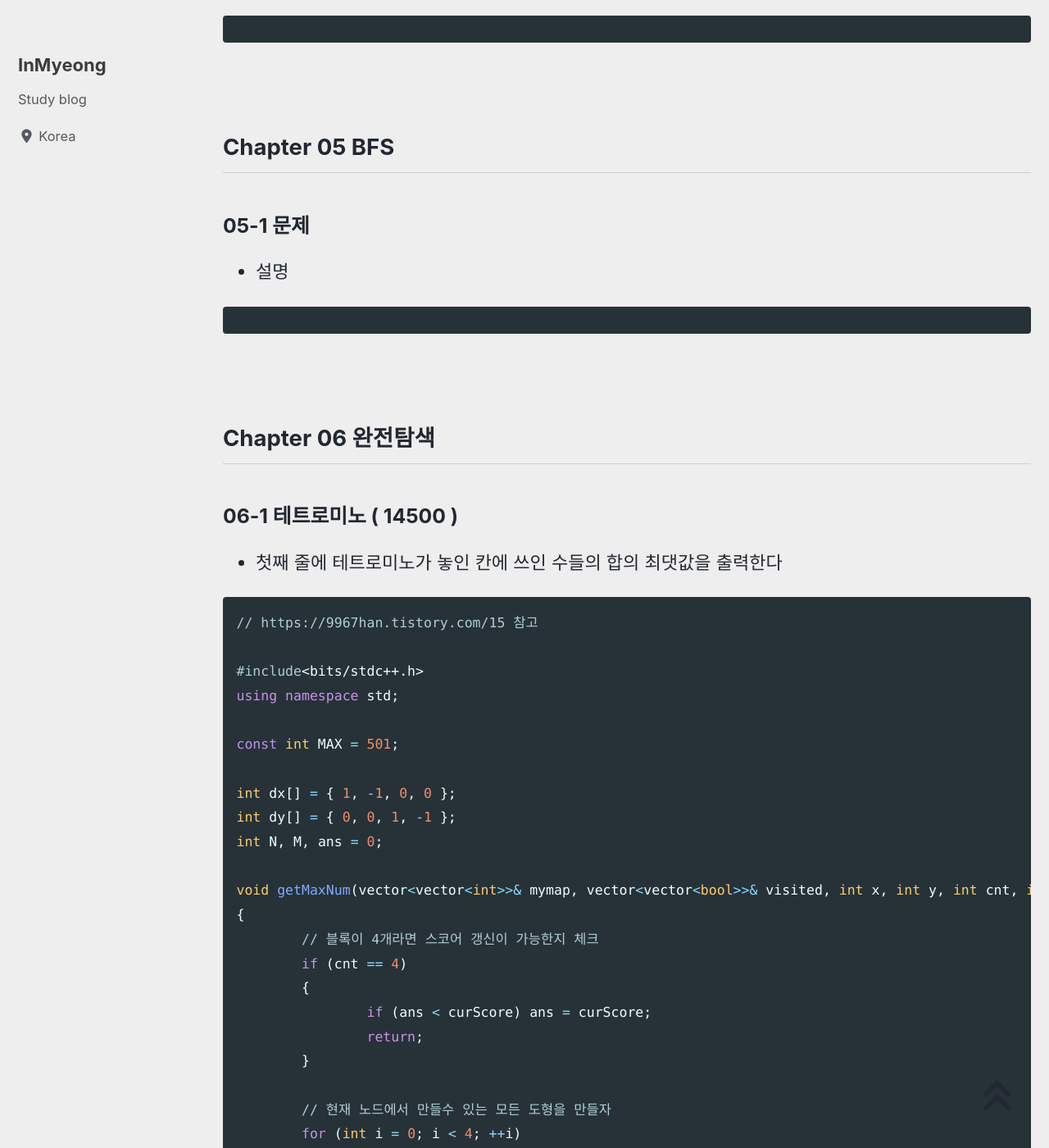
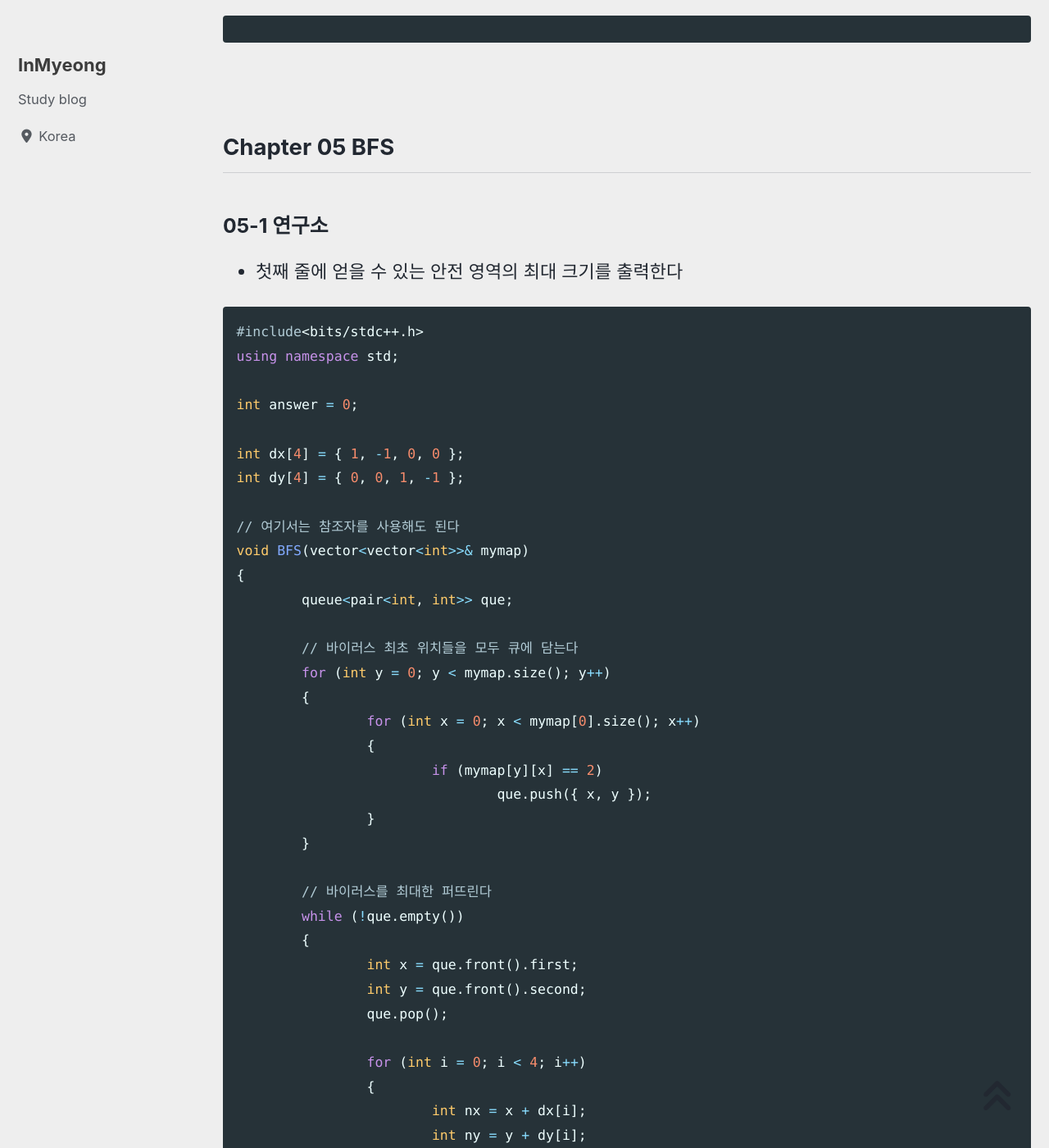
Before and after one commit to devMyeong/devMyeong.github.io, a Jekyll site: the page built from _posts/codingTest/2023-05-01-삼성기출.md, in a window 1280 px wide and 1400 px high, scrolled down 7382 px. Shown: the whole window at 82% size. Built offline with Jekyll 4.4.1, drawn with Linux system fonts in a browser that asks for light colours; cached includes are drawn as plain includes; nearby versions of some CDN libraries; some web fonts are replaced; comment, search, counter and statistics services are not loaded; some of the changed text lies outside the part shown.

Commit message:
Docs : 코드 추가

````diff
--- a/_posts/codingTest/2023-05-01-삼성기출.md
+++ b/_posts/codingTest/2023-05-01-삼성기출.md
@@ -230,10 +230,119 @@ int main()
 
 ## Chapter 05 BFS
 
-### 05-1 문제
-- 설명
+### 05-1 연구소
+- 첫째 줄에 얻을 수 있는 안전 영역의 최대 크기를 출력한다
 
 ```cpp
+#include<bits/stdc++.h>
+using namespace std;
+
+int answer = 0;
+
+int dx[4] = { 1, -1, 0, 0 };
+int dy[4] = { 0, 0, 1, -1 };
+
+// 여기서는 참조자를 사용해도 된다
+void BFS(vector<vector<int>>& mymap)
+{
+	queue<pair<int, int>> que;
+
+	// 바이러스 최초 위치들을 모두 큐에 담는다
+	for (int y = 0; y < mymap.size(); y++)
+	{
+		for (int x = 0; x < mymap[0].size(); x++)
+		{
+			if (mymap[y][x] == 2)
+				que.push({ x, y });
+		}
+	}
+
+	// 바이러스를 최대한 퍼뜨린다
+	while (!que.empty())
+	{
+		int x = que.front().first;
+		int y = que.front().second;
+		que.pop();
+
+		for (int i = 0; i < 4; i++)
+		{
+			int nx = x + dx[i];
+			int ny = y + dy[i];
+
+			if (nx < 0 || ny < 0 || mymap[0].size() <= nx || mymap.size() <= ny || mymap[ny][nx] != 0)
+				continue;
+
+			que.push({ nx, ny });
+			mymap[ny][nx] = 2;
+		}
+	}
+
+	// 바이러스가 모두 퍼진 상태에서 안전 영역 크기를 계산한다
+	int cnt = 0;
+	for (int y = 0; y < mymap.size(); y++)
+	{
+		for (int x = 0; x < mymap[0].size(); x++)
+		{
+			if (mymap[y][x] == 0)
+				cnt++;
+		}
+	}
+
+	answer = max(answer, cnt);
+}
+
+// 여기서는 참조자를 사용하면 안된다
+void DFS(vector<vector<int>> mymap, int x, int y, int cnt)
+{
+	mymap[y][x] = 1;
+	cnt = cnt - 1;
+
+	// 벽을 더이상 세울수 없다면 바이러스를 퍼뜨린다
+	if (cnt == 0)
+	{
+		BFS(mymap);
+
+		return;
+	}
+
+	// 벽 2개를 세울수 있는 모든 경우의 수를 체크한다
+	for (int y = 0; y < mymap.size(); y++)
+	{
+		for (int x = 0; x < mymap[0].size(); x++)
+		{
+			if (mymap[y][x] == 0)
+				DFS(mymap, x, y, cnt);
+		}
+	}
+}
+
+int main()
+{
+	int N, M;
+	cin >> N >> M;
+
+	vector<vector<int>> mymap(N, vector<int>(M, 0));
+
+	for (int y = 0; y < N; y++)
+	{
+		for (int x = 0; x < M; x++)
+			cin >> mymap[y][x];
+	}
+
+	// 벽 3개를 세울수 있는 모든 경우의 수를 체크한다
+	for (int y = 0; y < N; y++)
+	{
+		for (int x = 0; x < M; x++)
+		{
+			if (mymap[y][x] == 0)
+				DFS(mymap, x, y, 3);
+		}
+	}
+
+	cout << answer << endl;
+
+	return 0;
+}
 ```
 
 <br>
````
